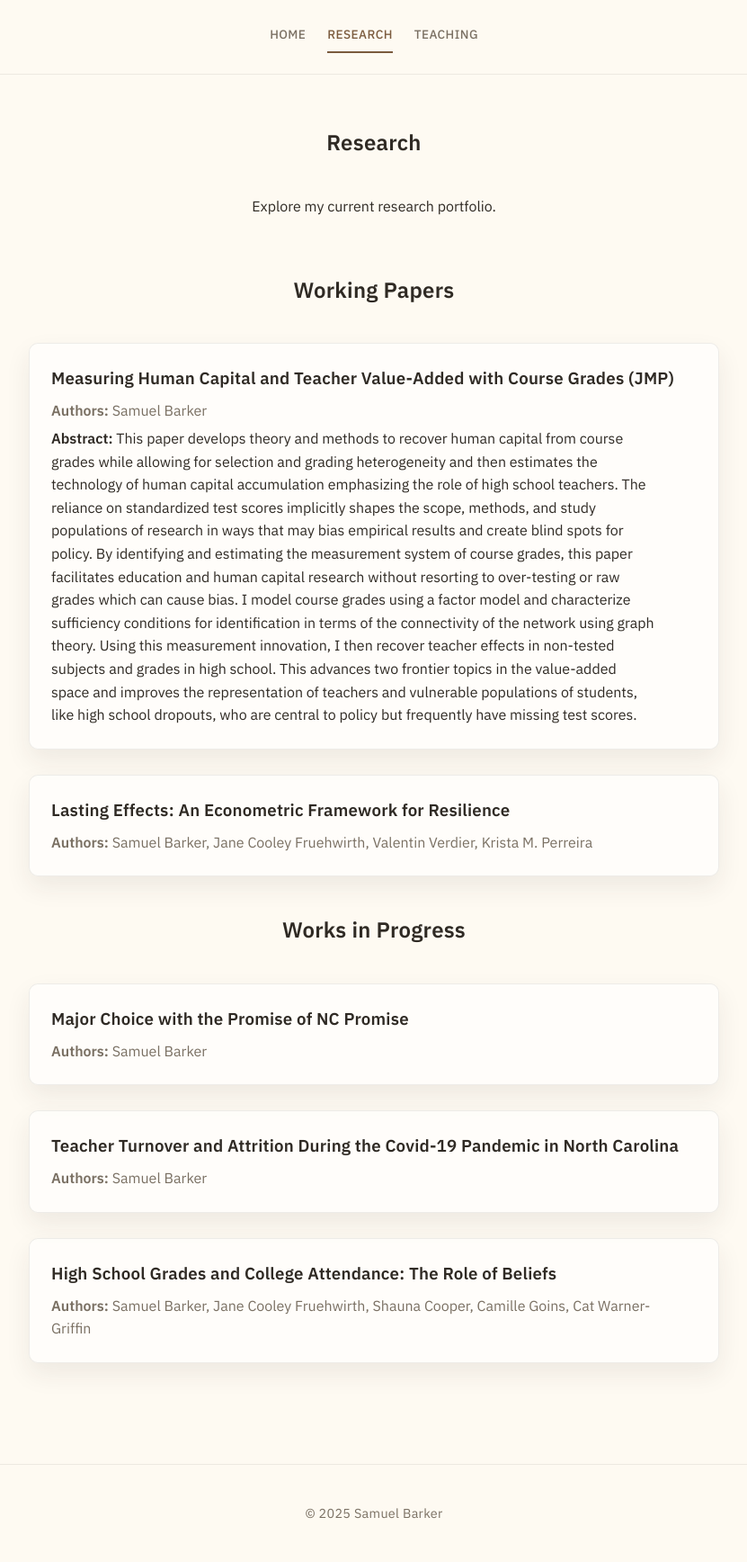
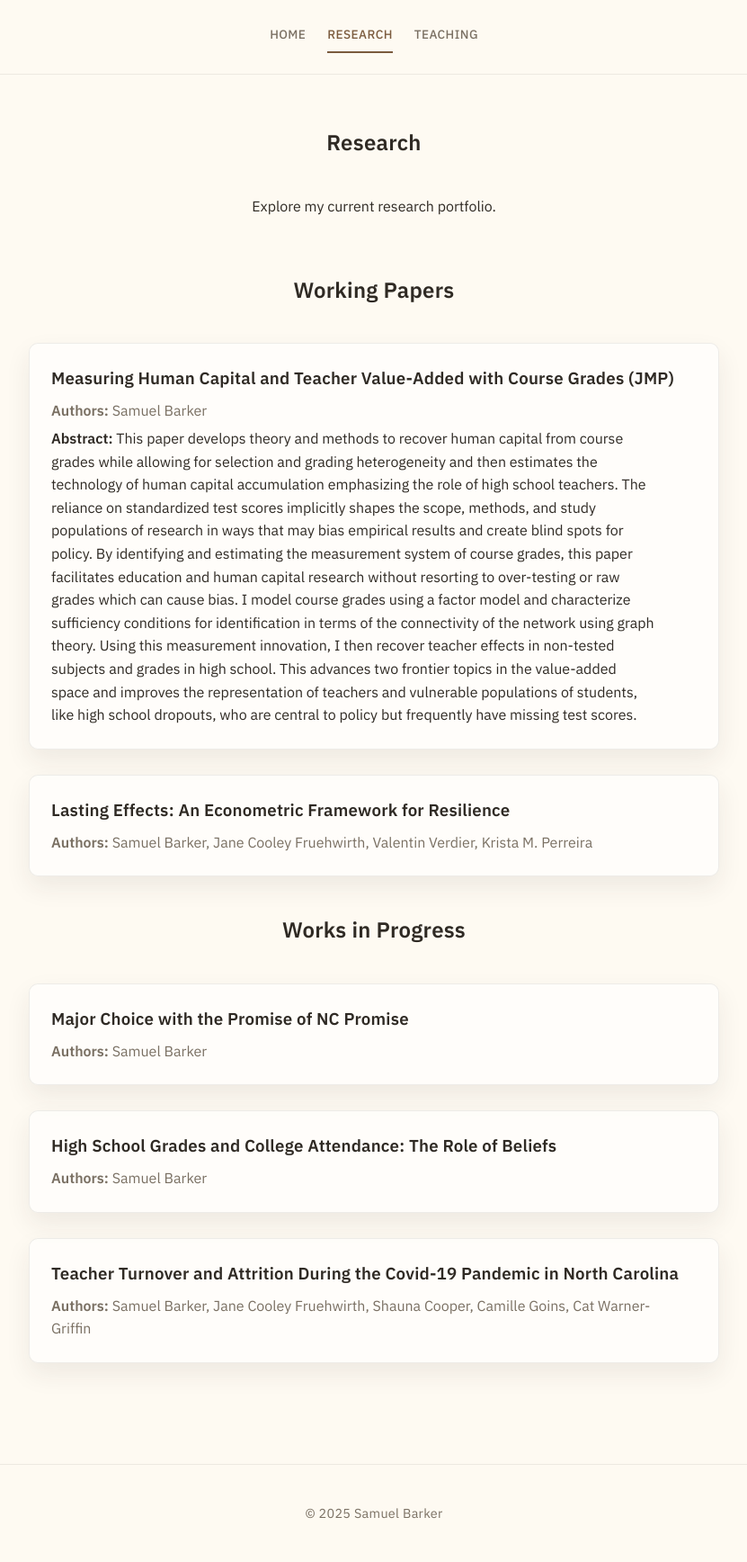
Before and after one commit to sbarkerECON/sbarkerECON.github.io, a Jekyll site: the page built from research.markdown, in a window 1280 px wide. Shown: the whole page at 90% size, without its empty margins (224-1055 px from the left). Built offline with Jekyll 4.4.1, drawn with Linux system fonts in a browser that asks for light colours.

```diff
--- a/research.markdown
+++ b/research.markdown
@@ -52,11 +52,11 @@ permalink: /research/
       <p class="authors"><strong>Authors:</strong> Samuel Barker</p>
     </article>
     <article class="paper">
-      <h3>Teacher Turnover and Attrition During the Covid-19 Pandemic in North Carolina</h3>
+      <h3>High School Grades and College Attendance: The Role of Beliefs</h3>
       <p class="authors"><strong>Authors:</strong> Samuel Barker</p>
     </article>
     <article class="paper">
-      <h3>High School Grades and College Attendance: The Role of Beliefs</h3>
+      <h3>Teacher Turnover and Attrition During the Covid-19 Pandemic in North Carolina</h3>
       <p class="authors"><strong>Authors:</strong> Samuel Barker, Jane Cooley Fruehwirth, Shauna Cooper, Camille Goins, Cat Warner-Griffin</p>
     </article>
   </div>
```
